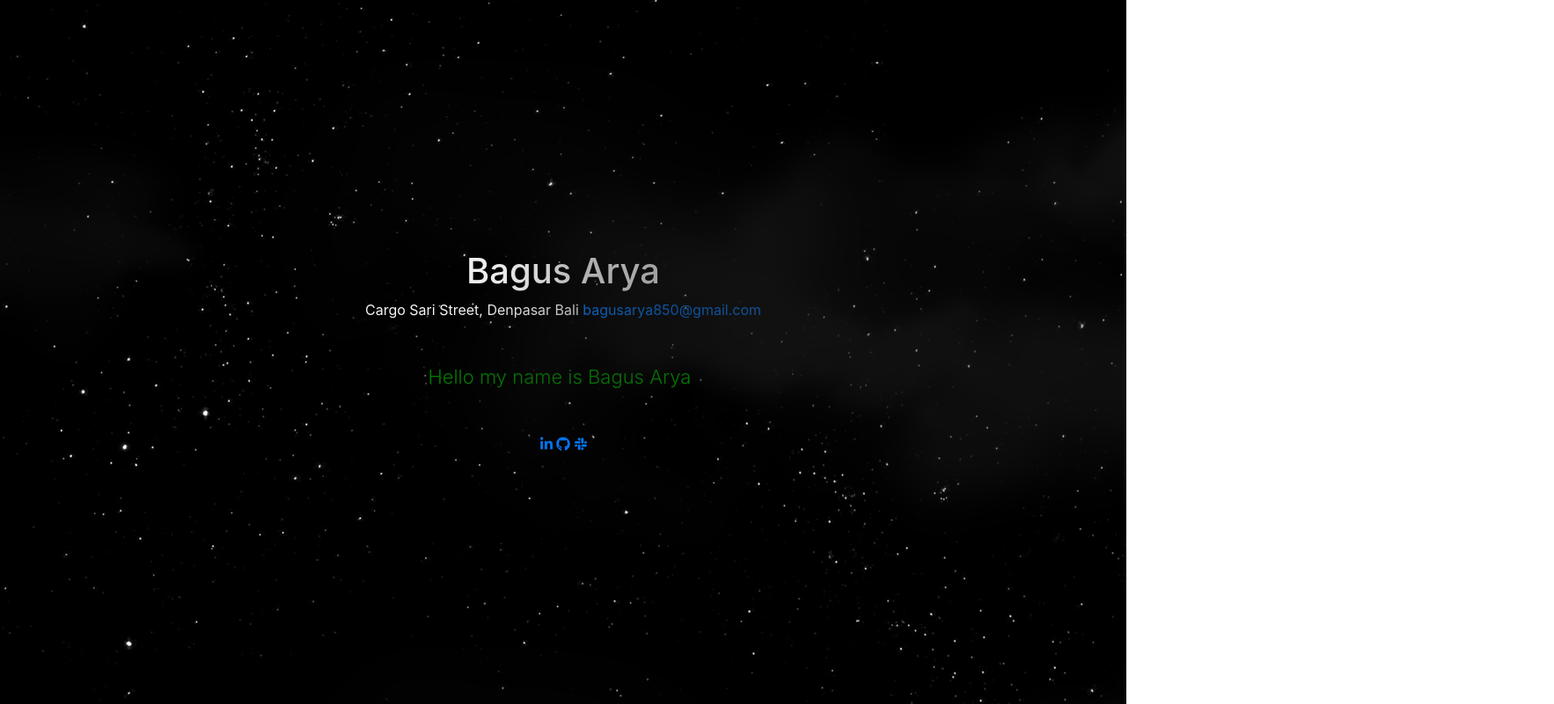
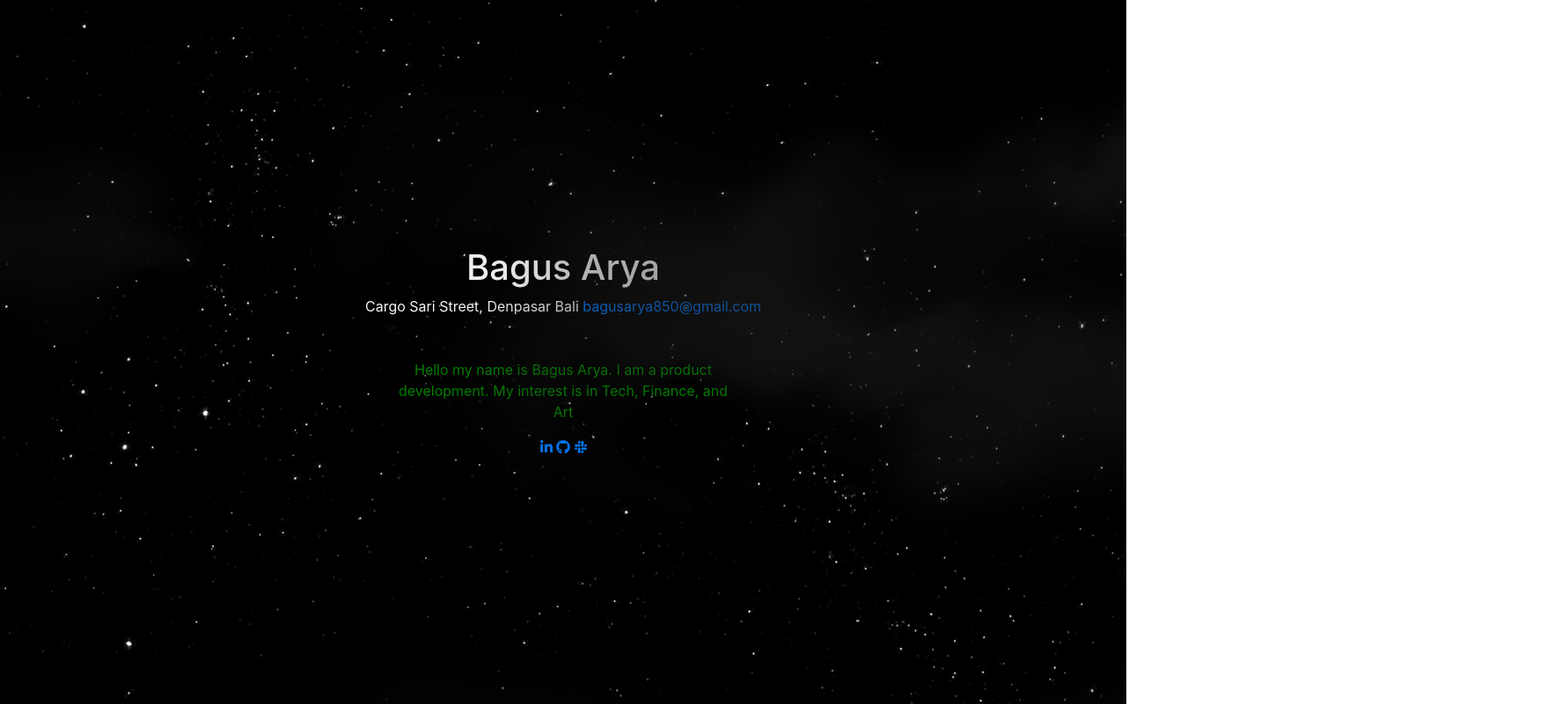
Before and after one commit to bagus-Arya/bagusarya.github.io, a plain HTML site: page index.html in a window 1280 px wide. Shown: the whole page at 88% size, 1766 px wide, since content can reach past the window. Drawn offline with nearby package versions, Linux system fonts and the light colour scheme; a web font is replaced by a local one.

Commit message:
update ui

```diff
--- a/index.html
+++ b/index.html
@@ -17,16 +17,12 @@
         <script src="https://cdn.jsdelivr.net/npm/popper.js@1.16.1/dist/umd/popper.min.js" integrity="sha384-9/reFTGAW83EW2RDu2S0VKaIzap3H66lZH81PoYlFhbGU+6BZp6G7niu735Sk7lN" crossorigin="anonymous"></script>
         <script src="https://stackpath.bootstrapcdn.com/bootstrap/4.5.2/js/bootstrap.min.js" integrity="sha384-B4gt1jrGC7Jh4AgTPSdUtOBvfO8shuf57BaghqFfPlYxofvL8/KUEfYiJOMMV+rV" crossorigin="anonymous"></script>
         <style>
-            .ketik
+            div{
+			    text-align: center;
+		    }
+            p
             {
-                font-size: 22px;
-                width: 100%;
-                margin-left: 38%;
                 color: green;
-                white-space:nowrap;
-                overflow:hidden;
-                -webkit-animation: ketik 5s steps(50, end);
-                animation: ketik 5s steps(50, end);
             }
             .stars, .twinkling, .clouds {
                 position:absolute;
@@ -70,21 +66,17 @@
         <div class="stars"></div>
         <div class="twinks"></div>
         <div class="clouds"></div>
-        <div class="container-fluid p-0" style="position: absolute; top: 50%; left: 50%; transform: translate(-50%, -50%); @media (max-width: 750px) {
-            .ketik{
-              margin-left: 0;
-            }
-        }">
-                    <h1 class="text-light" style="text-align: center;">
+        <div class="container-fluid p-0" style="position: absolute; top: 50%; left: 50%; transform: translate(-50%, -50%);">
+                        <h1 class="text-light">
                             Bagus
-                            <span class="text-light" style="text-align: center;">Arya</span>
+                            <span class="text-light">Arya</span>
                         </h1>
-                        <div class="subheading mb-5 text-light" style="text-align: center;">
+                        <div class="subheading mb-5 text-light">
                             Cargo Sari Street, Denpasar Bali
                             <a href="mailto:bagusarya850@email.com">bagusarya850@gmail.com</a>
                         </div>
-                        <p class="ketik lead mb-5">Hello my name is Bagus Arya</p>
-                        <div class="social-icons" style="text-align: center;">
+                        <center><p class="col-md-4">Hello my name is Bagus Arya. I am a product development. My interest is in Tech, Finance, and Art</p></center>
+                       <div class="social-icons">
                             <a class="social-icon" href="#"><i class="fab fa-linkedin-in"></i></a>
                             <a class="social-icon" href="#"><i class="fab fa-github"></i></a>
                             <a class="social-icon" href="#"><i class="fab fa-slack"></i></a>
```
